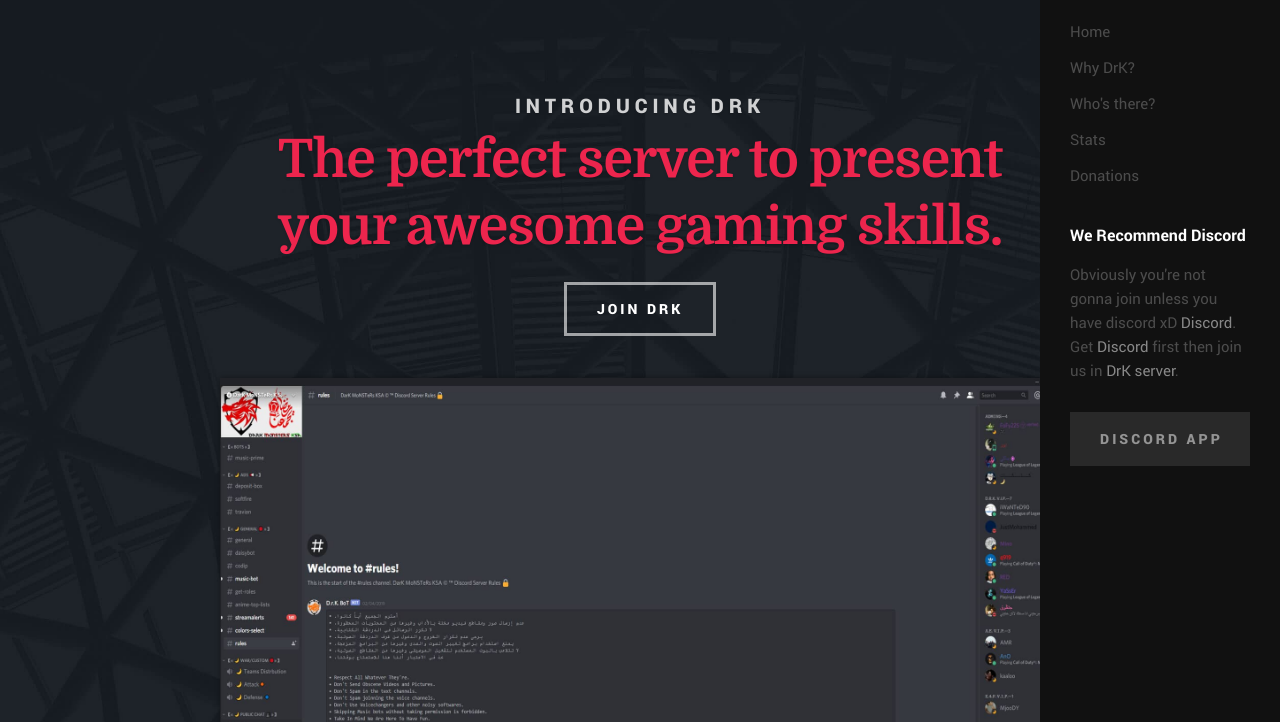
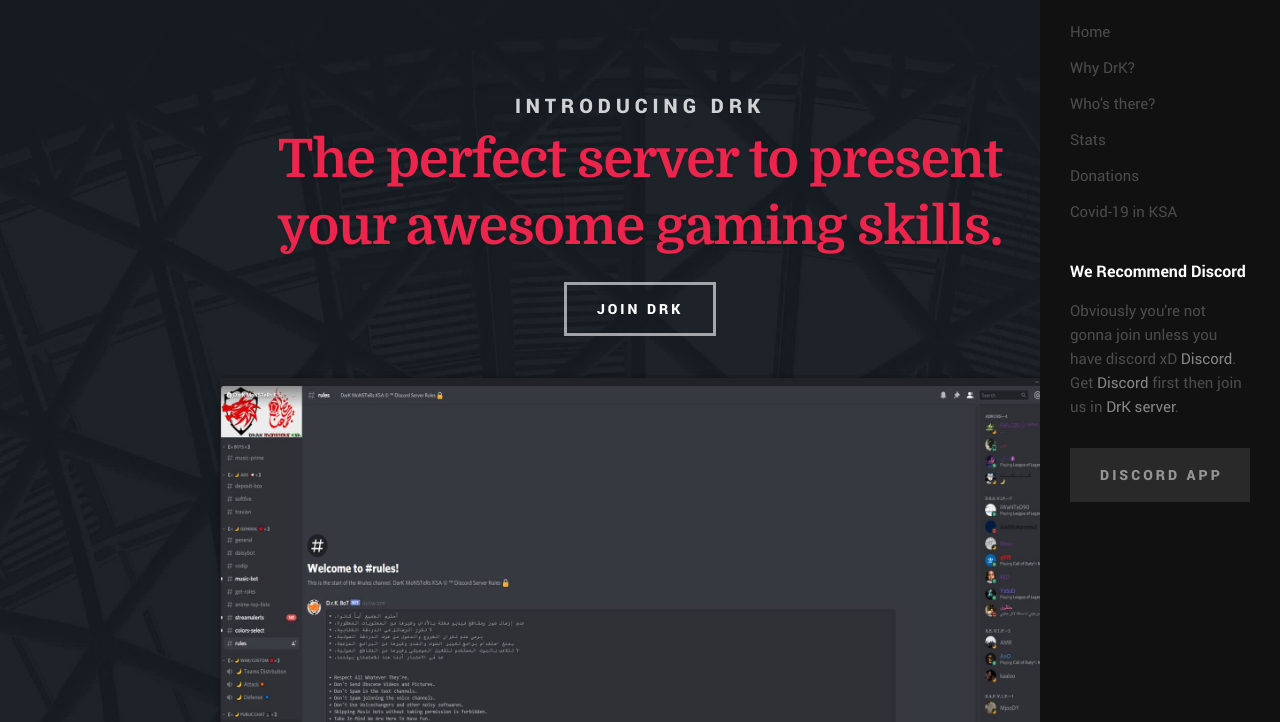
Before and after one commit to PrimeEdits/drkserver, a plain HTML site: page index.html in a window 1280 px wide. Both pictures are taken after a click on the link "Menu". Shown: the part 65-787 px from the top of the page. Drawn offline with Linux system fonts and the light colour scheme; files whose address does not match are found by name.

Commit message:
Update index.html

```diff
--- a/index.html
+++ b/index.html
@@ -57,6 +57,7 @@
 			<li><a class="smoothscroll" href="#infos" title="">Who's there?</a></li>
 			<li><a class="smoothscroll" href="#stats" title="">Stats</a></li>
             <li><a class="smoothscroll" href="#testimonials" title="">Donations</a></li>
+			<li><a href="https://coronastats-ten.now.sh">Covid-19 in KSA</a></li>
 		</ul>
 
 		<h3>We Recommend Discord</h3>
```
